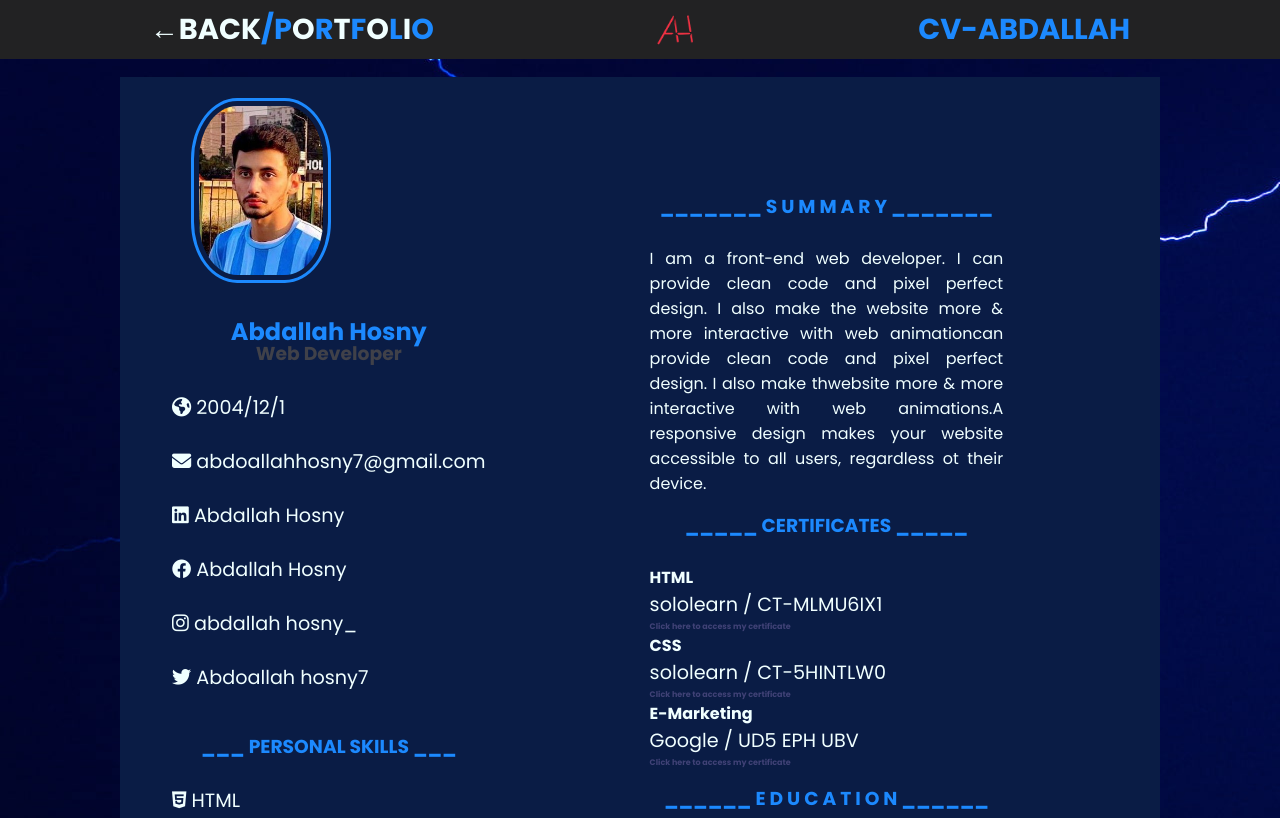
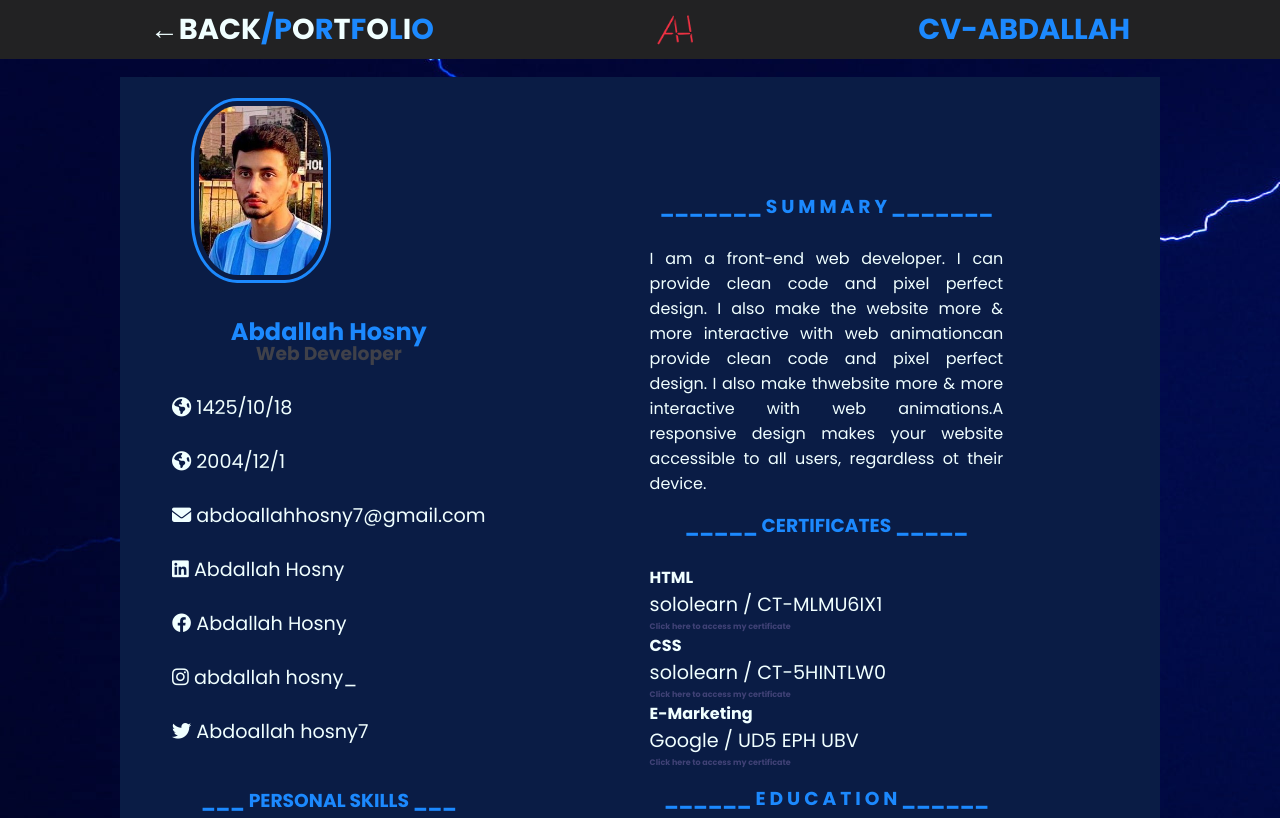
Before and after one commit to AbdoallahHosny/CV-Abdallah-Hosny, a plain HTML site: page index.html in a window 1280 px wide. Shown: the top 818 px of the page. Drawn offline with Linux system fonts and the light colour scheme; files whose address does not match are found by name.

Commit message:
Update index.html

```diff
--- a/index.html
+++ b/index.html
@@ -30,7 +30,11 @@
                 <h3>Web Developer</h3>
                 <br>
                 <div>
-                    <a target="_blank"><i class="fa-solid fa-earth-americas"></i> 2004/12/1</a>
+                    <a target="_blank"><i class="fa-solid fa-earth-americas"></i> 1425/10/18</a>
+                </div>
+                <br>
+                <div>
+                    <a target="_blank"><i class="fa-solid fa-earth-americas"></i> 2004/12/1 </a>
                 </div>
                 <br>
                 <div>
```
